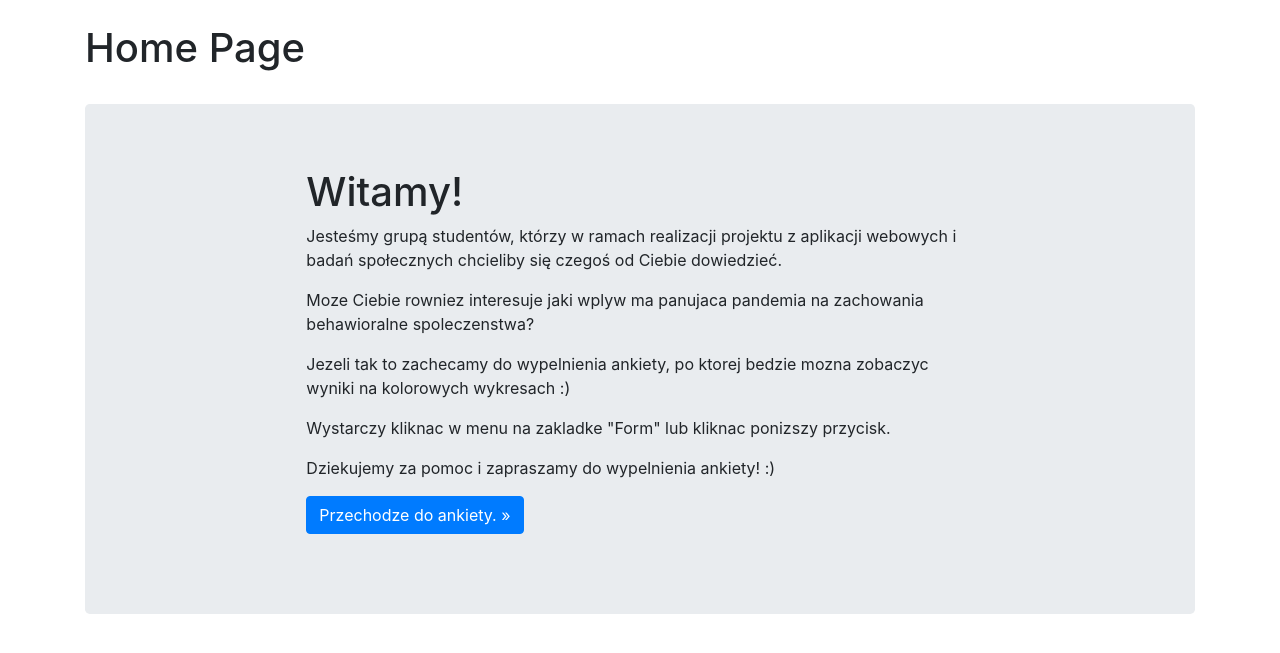
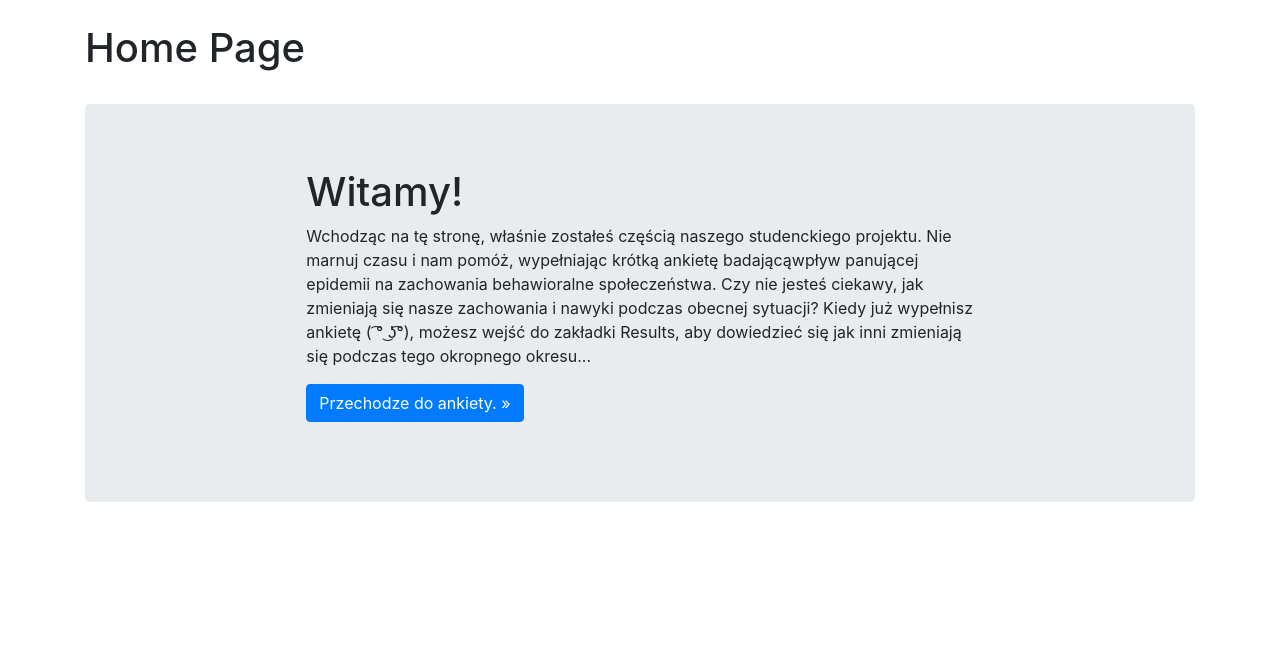
Before and after one commit to elokwentnie/web_aplikacje, a Flask app: page / in a window 1280 px wide. Shown: the part 56-709 px from the top of the page. Run offline with Flask 2, Linux system fonts and the light colour scheme; some libraries are stand-ins or nearby versions.

Commit message:
Added photos to correct directory and added text to home page

```diff
--- a/webapp/templates/index.htm
+++ b/webapp/templates/index.htm
@@ -12,11 +12,7 @@
     <div class="jumbotron">
       <div class="col-sm-8 mx-auto">
         <h1>Witamy!</h1>
-        <p>Jesteśmy grupą studentów, którzy w ramach realizacji projektu z aplikacji webowych i badań społecznych chcieliby się czegoś od Ciebie dowiedzieć.</p>
-        <p>Moze Ciebie rowniez interesuje jaki wplyw ma panujaca pandemia na zachowania behawioralne spoleczenstwa?</p>
-        <p>Jezeli tak to zachecamy do wypelnienia ankiety, po ktorej bedzie mozna zobaczyc wyniki na kolorowych wykresach :)</p>
-        <p>Wystarczy kliknac w menu na zakladke "Form" lub kliknac ponizszy przycisk.</p>
-        <p>Dziekujemy za pomoc i zapraszamy do wypelnienia ankiety! :)</p>
+        <p>Wchodząc na tę stronę, właśnie zostałeś częścią naszego studenckiego projektu. Nie marnuj  czasu  i  nam  pomóż, wypełniając krótką ankietę badającąwpływ panującej epidemii  na  zachowania  behawioralne społeczeństwa. Czy  nie jesteś ciekawy, jak zmieniają  się  nasze  zachowania  i  nawyki  podczas  obecnej  sytuacji? Kiedy  już wypełnisz ankietę ( ͡° ͜ʖ͡°), możesz wejść do zakładki Results, aby dowiedzieć się jak inni zmieniają się podczas tego okropnego okresu...</p>
         <p>
           <a class="btn btn-primary" href="/form" role="button">Przechodze do ankiety. &raquo;</a>
         </p>
```
Also changed, not shown: webapp/static/images/Janek Baranek.jpg (added), webapp/static/images/Maciek.jpg (added), webapp/static/images/Natka.JPEG (added), webapp/static/images/Ola.jpg (added), webapp/static/images/Patka.jpg (added), webapp/static/images/Sara.JPG (added), webapp/static/images/Szczeki.jpg (added), webapp/wyniki.db, 4 other files.
